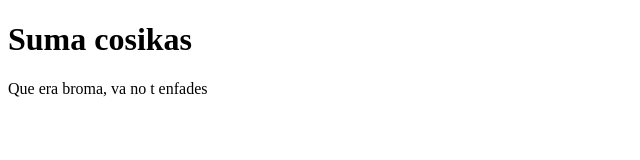
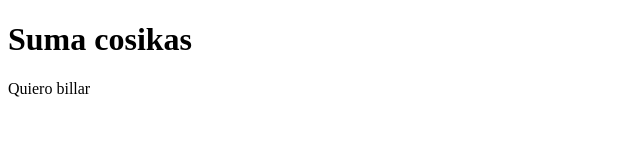
Before and after one commit to cristianbrujo/24-ajax, a website: page public/suma-cosikas.html in a window 1280 px wide. Shown: the whole page, without its empty margins (0-640 px from the left). Drawn offline with Linux system fonts and the light colour scheme; no server answers.

Commit message:
Ajax implementando un random

```diff
--- a/public/suma-cosikas.html
+++ b/public/suma-cosikas.html
@@ -11,6 +11,11 @@
     <div id="resultado">No Se na de na</div>
 
     <script>
+
+        function randInt(max) {
+            return Math.floor(Math.random() * (max + 1))
+        }
+
         function hazElAjax() {
            var xhttp = new XMLHttpRequest();
             xhttp.onreadystatechange = function() {
@@ -20,17 +25,21 @@
                   document.getElementById("resultado").innerHTML = this.responseText
                 }
             };
-            xhttp.open("GET", "/suma?sumando1=1&sumando2=8", true);
+
+            const url = `/suma?sumando1=${randInt(10)}&sumando2=${randInt(50)}`
+
+            xhttp.open("GET", url, true);
             xhttp.send();
         }
 
         alert("Tonto el k lo lea")
         document.getElementById("resultado").innerHTML = "Que era broma, va no t enfades"
 
-        var a = 3 + 5
+        var a = 20 + 4
         alert(a)
+        document.getElementById("resultado").innerHTML = "Quiero billar"
 
-        setTimeout(hazElAjax, 1000)
+        setTimeout(hazElAjax, 300)
     </script>
 </body>
 </html>
```
Also changed, not shown: 1 other file.
